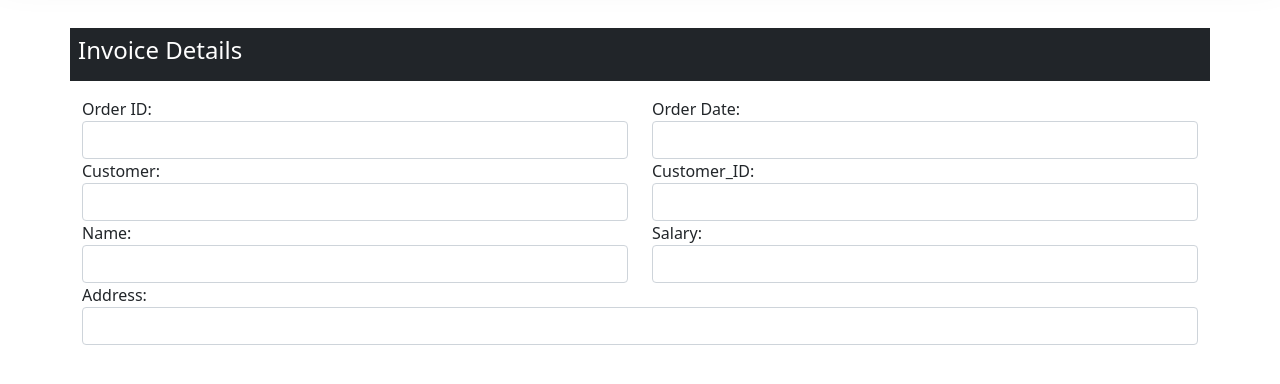
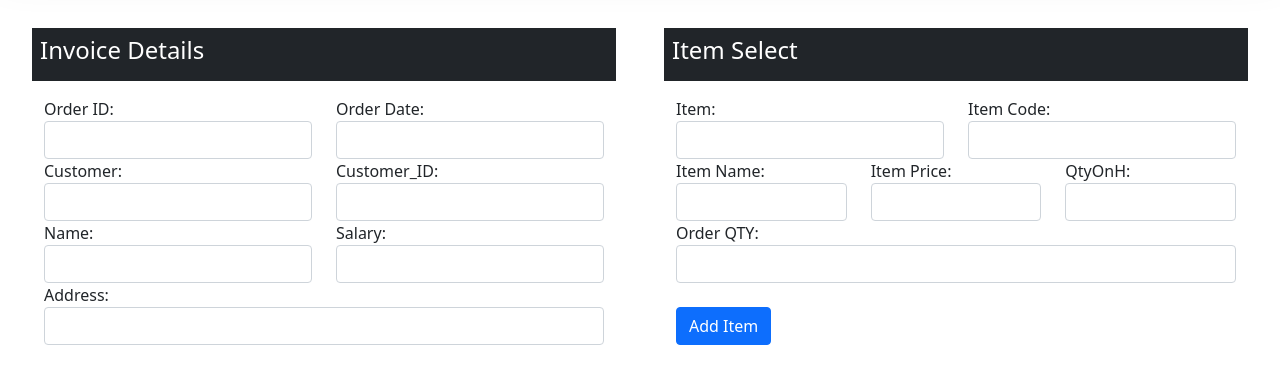
Before and after one commit to abheetha7D0/Web-POS, a plain HTML site: page index.html in a window 1280 px wide. Shown: the part 106-490 px from the top of the page. Drawn offline with Linux system fonts and the light colour scheme.

Commit message:
item select done

```diff
--- a/index.html
+++ b/index.html
@@ -92,7 +92,59 @@
 
                 </section>
             </div>
-
+            <div class="col bg-white m-4 pb-4">
+                <section class="container">
+                    <div class="row">
+                        <div class="bg-dark text-white mb-3 p-2"><h4>Item Select</h4></div>
+                        <div class="col">
+                            <caption>Item:</caption>
+                            <form>
+                                <input class="form-control " type="text">
+                            </form>
+                        </div>
+                        <div class="col">
+                            <caption>Item Code:</caption>
+                            <form>
+                                <input class="form-control " type="text">
+                            </form>
+                        </div>
+                    </div>
+                    <div class="row">
+                        <div class="col">
+                            <caption>Item Name:</caption>
+                            <form>
+                                <input class="form-control " type="text">
+                            </form>
+                        </div>
+                        <div class="col">
+                            <caption>Item Price:</caption>
+                            <form>
+                                <input class="form-control " type="text">
+                            </form>
+                        </div>
+                        <div class="col">
+                            <caption>QtyOnH:</caption>
+                            <form>
+                                <input class="form-control " type="text">
+                            </form>
+                        </div>
+                    </div>
+                    <div class="row">
+                        <div class="col">
+                            <caption>Order QTY:</caption>
+                            <form>
+                                <input class="form-control " type="text">
+                            </form>
+                        </div>
+                    </div>
+                    <div class="row">
+                        <div class="col">
+                            <button class="btn btn-primary mt-4">Add Item</button>
+                        </div>
+                    </div>
+                </section>
+            </div>
+        </div>
     </section>
 </section>
 <script src="assets/bootstrap/js/bootstrap.bundle.min.js"></script>
```
